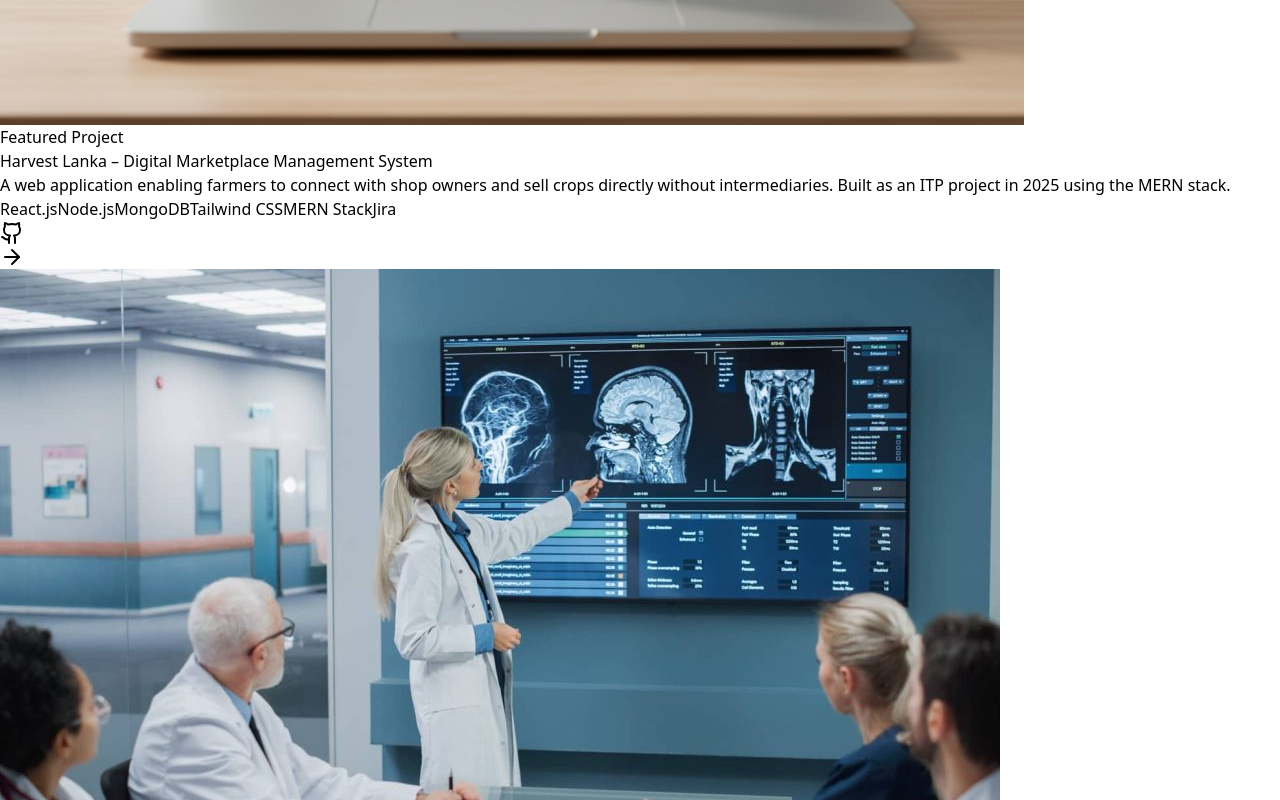
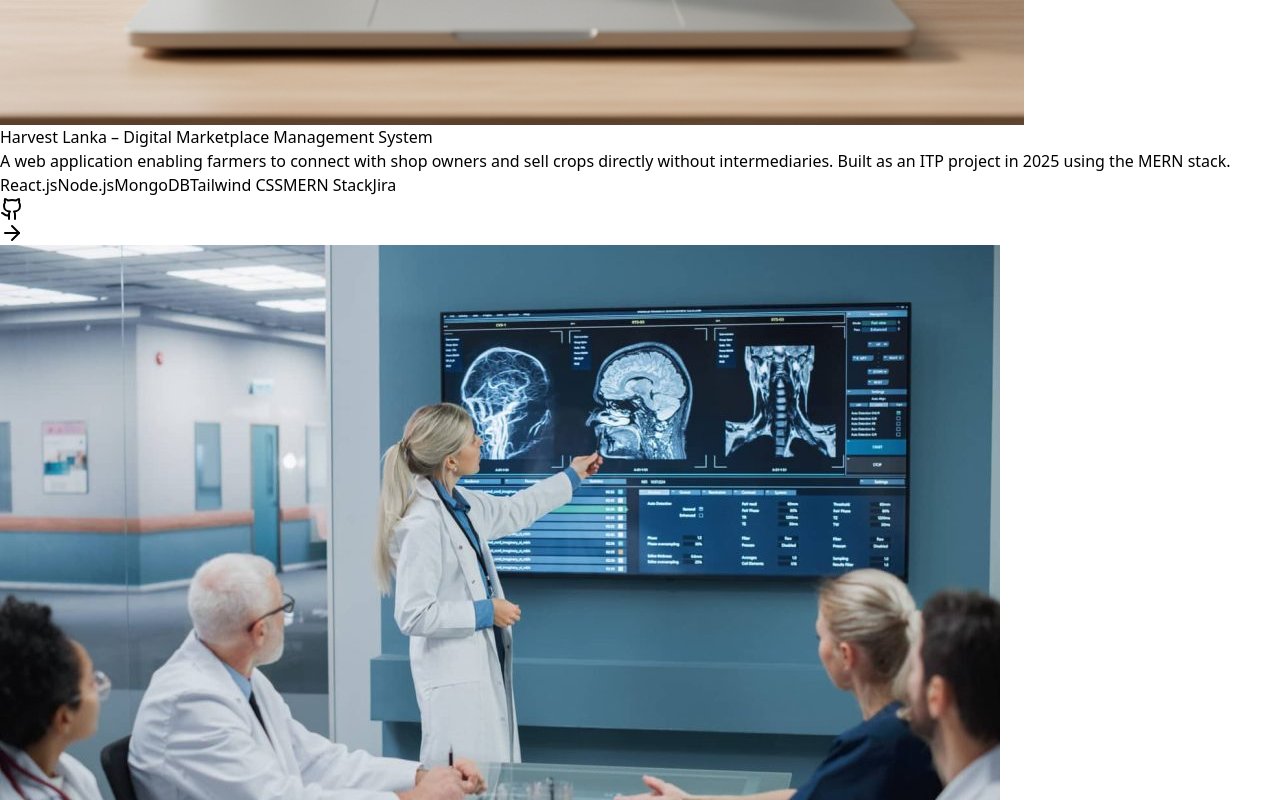
Before and after one commit to kavidilan/my-portfolio, a React (Vite) app: page / in a window 1280 px wide. Shown: the part 2960-3760 px from the top of the page. Built offline with nearby package versions, Linux system fonts and the light colour scheme; the HTML template or start-up script is replaced by a standard one.

Commit message:
Updated project with new features

```diff
--- a/src/App.jsx
+++ b/src/App.jsx
@@ -416,7 +416,6 @@ return (
             <div
               className={`md:col-span-7 z-10 ${index % 2 === 0 ? 'md:text-left' : 'md:text-right'}`}
             >
-              <p className="text-indigo-400 mb-1 tracking-wide text-sm">Featured Project</p>
               <h3 className="text-2xl md:text-3xl font-bold mb-2 text-white">
                 {project.title}
               </h3>
```
